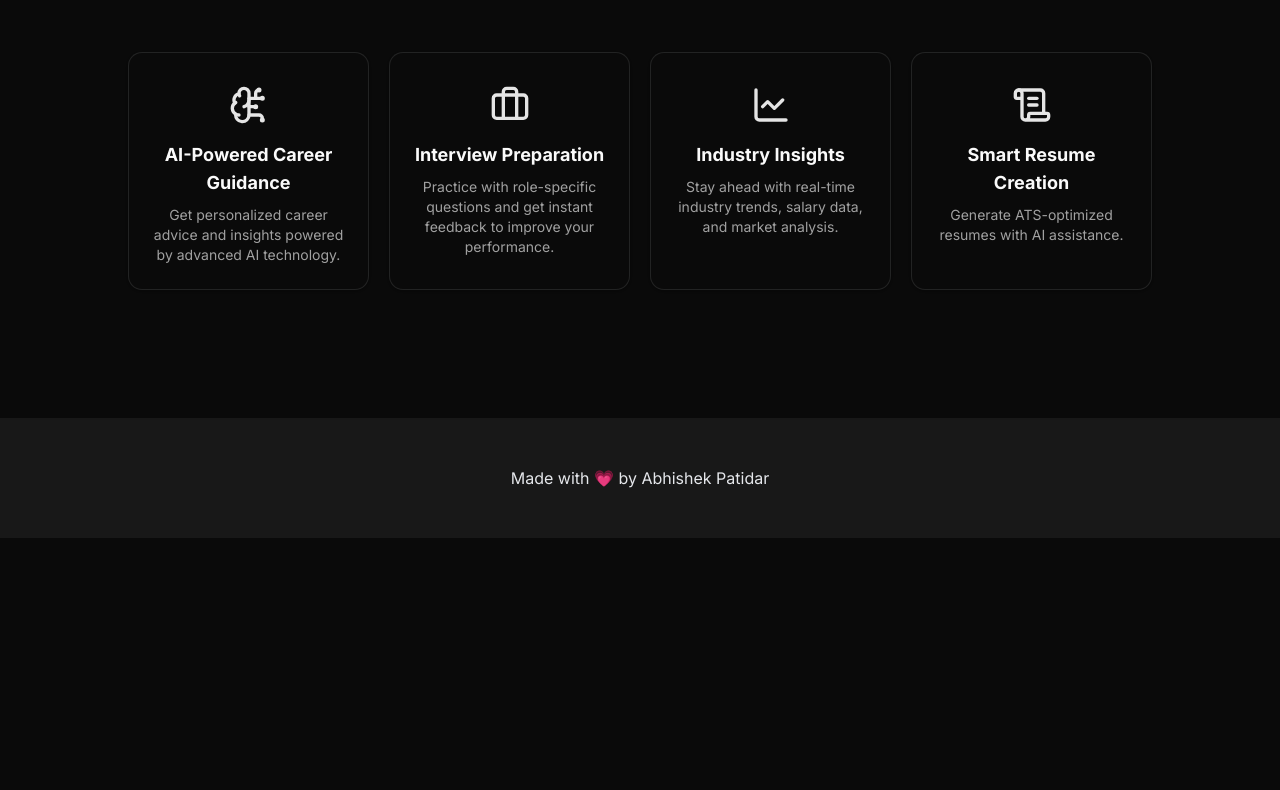
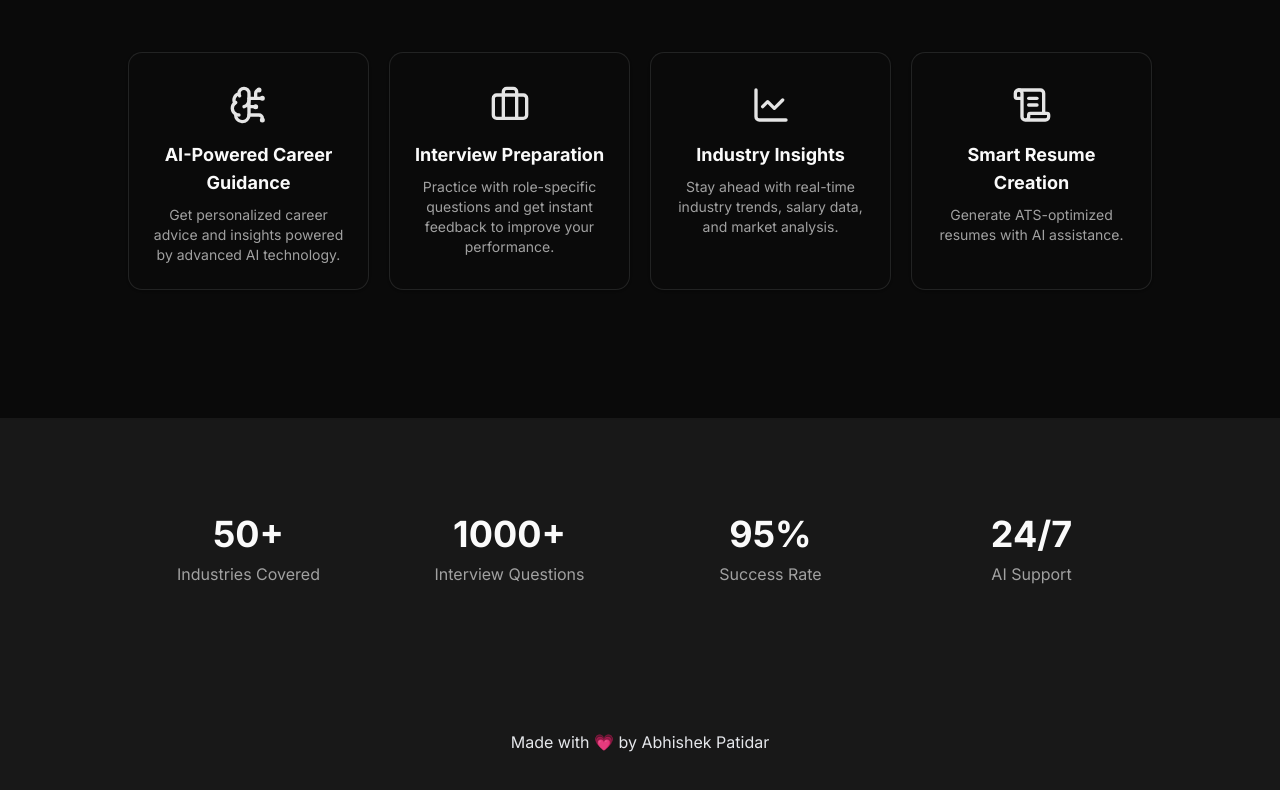
Before and after one commit to Abhi-Ptdr/Mentoro, a Next.js app in the folder Mentoro/: page / in a window 1280 px wide. Shown: the part 1301-2091 px from the top of the page. Before the commit the page ends 1839 px from the top, so only its background shows below. Built offline with nearby package versions, Linux system fonts and the light colour scheme; no server answers.

Commit message:
Add statistics section.

```diff
--- a/Mentoro/app/page.jsx
+++ b/Mentoro/app/page.jsx
@@ -29,6 +29,29 @@ export default function Home() {
           </div>
         </div>
       </section>
+
+      <section className="w-full py-12 md:py-24 bg-muted/50">
+        <div className="container mx-auto px-4 md:px-6">
+          <div className="grid grid-cols-1 md:grid-cols-2 lg:grid-cols-4 gap-5 max-w-5xl mx-auto">
+            <div className="flex flex-col items-center justify-center space-y-2">
+              <h3 className="text-4xl font-bold">50+</h3>
+              <p className="text-muted-foreground">Industries Covered</p>
+            </div>
+            <div className="flex flex-col items-center justify-center space-y-2">
+              <h3 className="text-4xl font-bold">1000+</h3>
+              <p className="text-muted-foreground">Interview Questions</p>
+            </div>
+            <div className="flex flex-col items-center justify-center space-y-2">
+              <h3 className="text-4xl font-bold">95%</h3>
+              <p className="text-muted-foreground">Success Rate</p>
+            </div>
+            <div className="flex flex-col items-center justify-center space-y-2">
+              <h3 className="text-4xl font-bold">24/7</h3>
+              <p className="text-muted-foreground">AI Support</p>
+            </div>
+          </div>
+        </div>
+      </section>
     </div>
   );
 }
```
